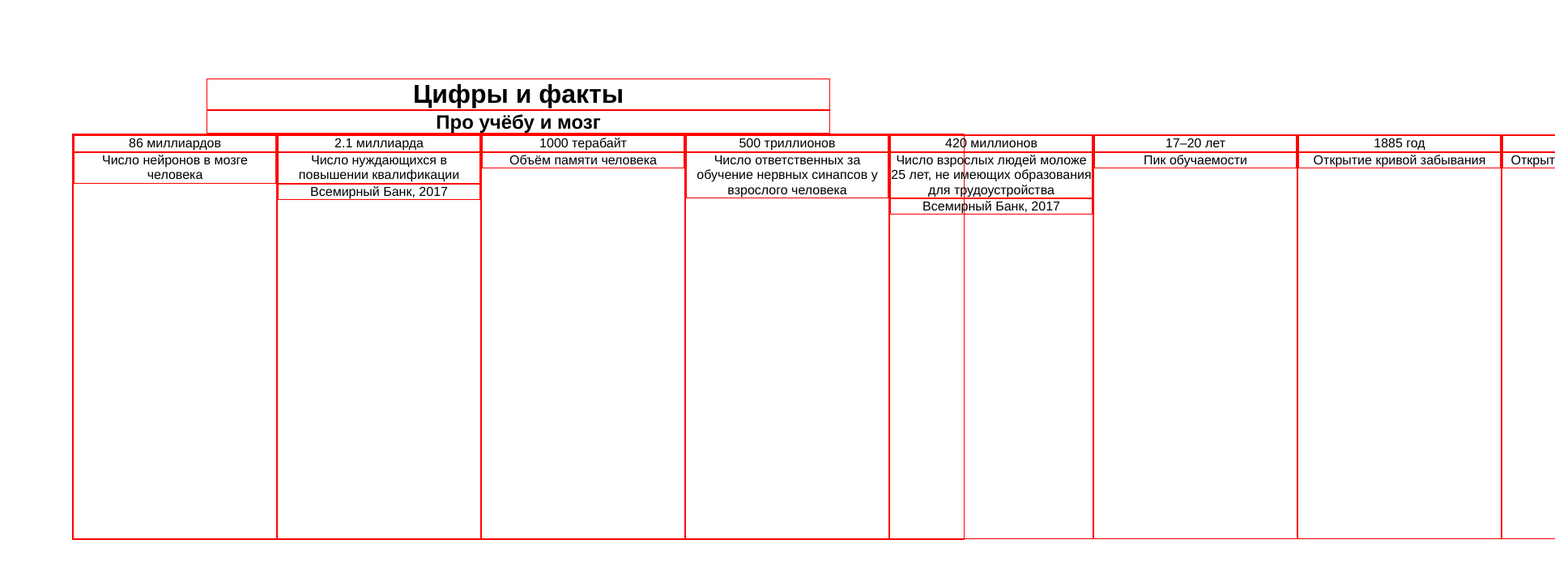
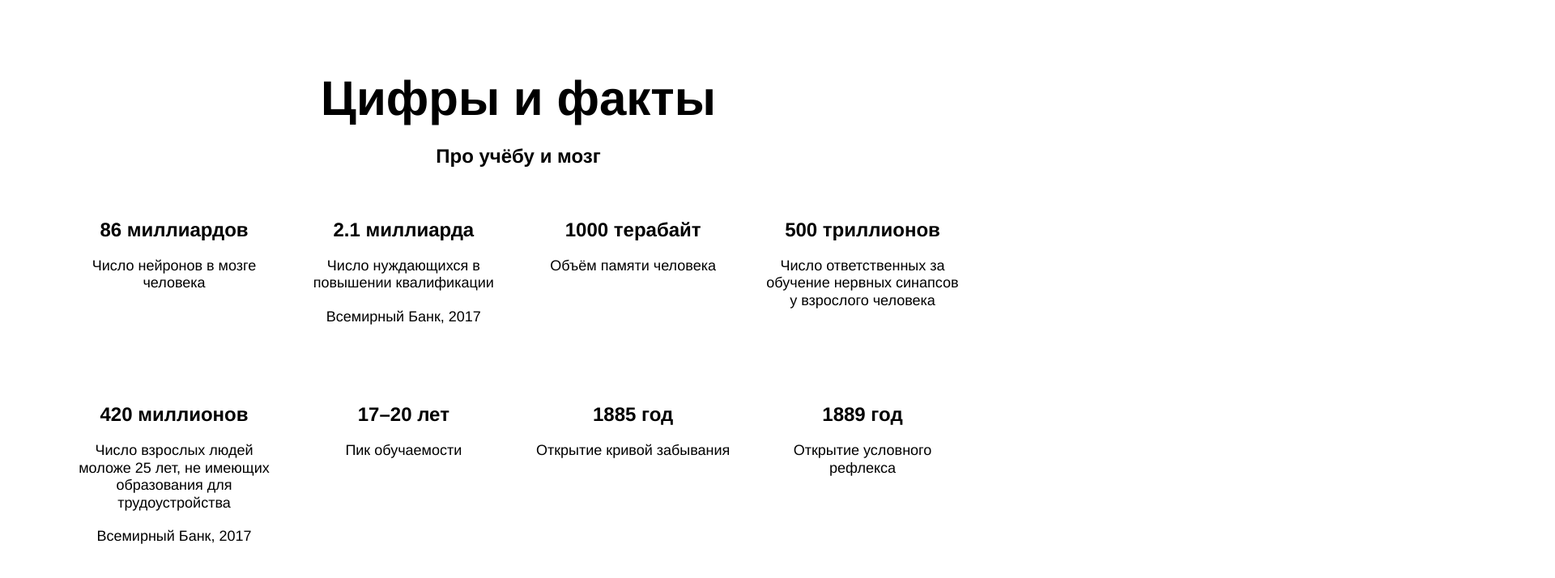
Before and after one commit to FulgrimPhoenix/how-to-learn, a plain HTML site: page index.html in a window 1280 px wide. Shown: the part 1269-1983 px from the top of the page at 81% size, 1920 px wide, since content can reach past the window. Drawn offline with Linux system fonts and the light colour scheme.

Commit message:
сверстана первая таблица

```diff
--- a/index.html
+++ b/index.html
@@ -29,51 +29,50 @@
     <section class="digits">
       <h1 class="section-title centered-block">Цифры и факты</h1>
       <h2 class="section-subtitle centered-block">Про учёбу и мозг</h2>
-      <div class="table centered-block">
+      <ul class="table centered-block">
         <!--1-->
-        <div class="table__cell">
-          <div class="table__heading">86 миллиардов</div>
-          <div class="table__text">Число нейронов в мозге человека
-          </div>
-        </div>
+        <li class="table__cell">
+          <h3 class="table__heading">86 миллиардов</h3>
+          <p class="table__text">Число нейронов в мозге человека</p>
+        </li>
         <!--2-->
-        <div class="table__cell">
-          <div class="table__heading">2.1 миллиарда</div>
-          <div class="table__text">Число нуждающихся в повышении квалификации</div>
-          <div class="table__text">Всемирный Банк, 2017</div>
-        </div>
+        <li class="table__cell">
+          <h3 class="table__heading">2.1 миллиарда</h3>
+          <p class="table__text">Число нуждающихся в повышении квалификации</p>
+          <p class="table__text">Всемирный Банк, 2017</p>
+        </li>
         <!--3-->
-        <div class="table__cell">
-          <div class="table__heading">1000 терабайт</div>
-          <div class="table__text">Объём памяти человека</div>
-        </div>
+        <li class="table__cell">
+          <h3 class="table__heading">1000 терабайт</h3>
+          <p class="table__text">Объём памяти человека</p>
+        </li>
         <!--4-->
-        <div class="table__cell">
-          <div class="table__heading">500 триллионов</div>
-          <div class="table__text">Число ответственных за обучение нервных синапсов у взрослого человека</div>
-        </div>
+        <li class="table__cell">
+          <h3 class="table__heading">500 триллионов</h3>
+          <p class="table__text">Число ответственных за обучение нервных синапсов у взрослого человека</p>
+        </li>
         <!--5-->
-        <div class="table__cell">
-          <div class="table__heading">420 миллионов</div>
-          <div class="table__text">Число взрослых людей моложе 25 лет, не имеющих образования для трудоустройства</div>
-          <div class="table__text">Всемирный Банк, 2017</div>
-        </div>
+        <li class="table__cell">
+          <h3 class="table__heading">420 миллионов</h3>
+          <p class="table__text">Число взрослых людей моложе 25 лет, не имеющих образования для трудоустройства</p>
+          <p class="table__text">Всемирный Банк, 2017</p>
+        </li>
         <!--6-->
-        <div class="table__cell">
-          <div class="table__heading">17–20 лет</div>
-          <div class="table__text">Пик обучаемости</div>
-        </div>
+        <li class="table__cell">
+          <h3 class="table__heading">17–20 лет</h3>
+          <p class="table__text">Пик обучаемости</p>
+        </li>
         <!--7-->
-        <div class="table__cell">
-          <div class="table__heading">1885 год</div>
-          <div class="table__text">Открытие кривой забывания</div>
-        </div>
+        <li class="table__cell">
+          <h3 class="table__heading">1885 год</h3>
+          <p class="table__text">Открытие кривой забывания</p>
+        </li>
         <!--8-->
-        <div class="table__cell">
-          <div class="table__heading">1889 год</div>
-          <div class="table__text">Открытие условного рефлекса</div>
-        </div>
-      </div>
+        <li class="table__cell">
+          <h3 class="table__heading">1889 год</h3>
+          <p class="table__text">Открытие условного рефлекса</p>
+        </li>
+      </ul>
     </section>
     <section class="feynman"></section>
     <section class="kaufman"></section>
--- a/styles/style.css
+++ b/styles/style.css
@@ -1,10 +1,15 @@
 h1, h2, h3, h4 ,h5, h6, p{
   margin: 0;
-  border: #ff0000 solid 1px;
+ /* border: #ff0000 solid 1px;*/
 }
 
 div{
-  border: #ff0000 solid 1px;
+  /*border: #ff0000 solid 1px;*/
+}
+
+.centered-block{
+  margin: 0 auto 0;
+  text-align: center;
 }
 
 :root {
@@ -151,27 +156,46 @@ div{
 
 .section-title {
   width: 60%;
+  line-height: 1.15;
+  font-size: 60px;
+  font-weight: 600;
 }
 
 .section-subtitle{
   width: 60%;
-}
-
-.centered-block{
-  margin: 0 auto 0;
-  text-align: center;
+  margin-top: 20px;
+  line-height: 34px;
+  font-size: 24px;
+  font-style: normal;
 }
 
 .table{
+  padding: 0;
   width: 1100px;
   display: flex;
   flex-direction: row;
   height: 500px;
+  justify-content: space-between;
+  flex-wrap: wrap;
 }
 
 .table__cell{
-  min-width: 250px;
-  display: block;
+  list-style: none;
+  margin: 60px 0 0;
+  width: 250px;
+}
+
+.table__heading{
+  line-height: 1.15;
+  font-size: 24px;
+  font-weight: 600;
+}
+
+.table__text{
+  margin: 20px 0 0;
+  line-height: 1.2;
+  font-size: 18px;
+  font-style: normal;
 }
 
 /* и элемента с модификатором вида ключ-значение */
```
